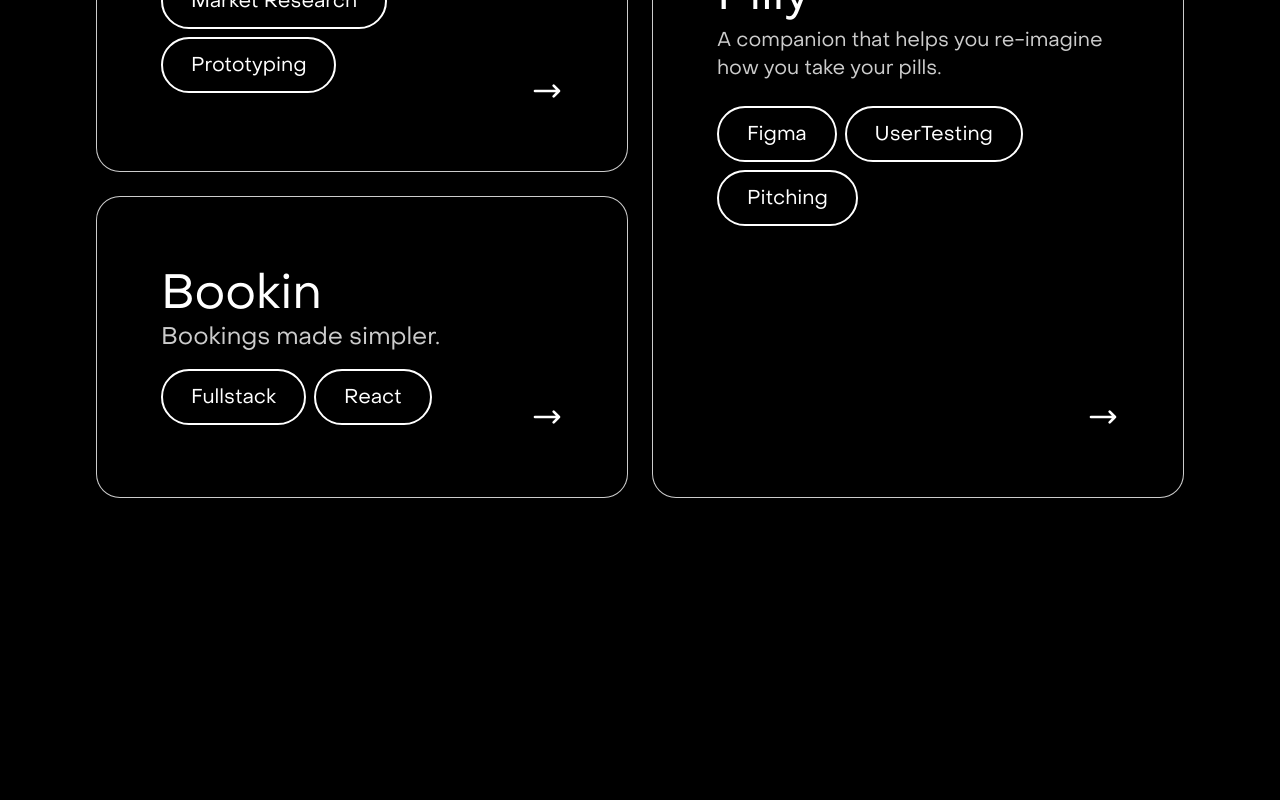
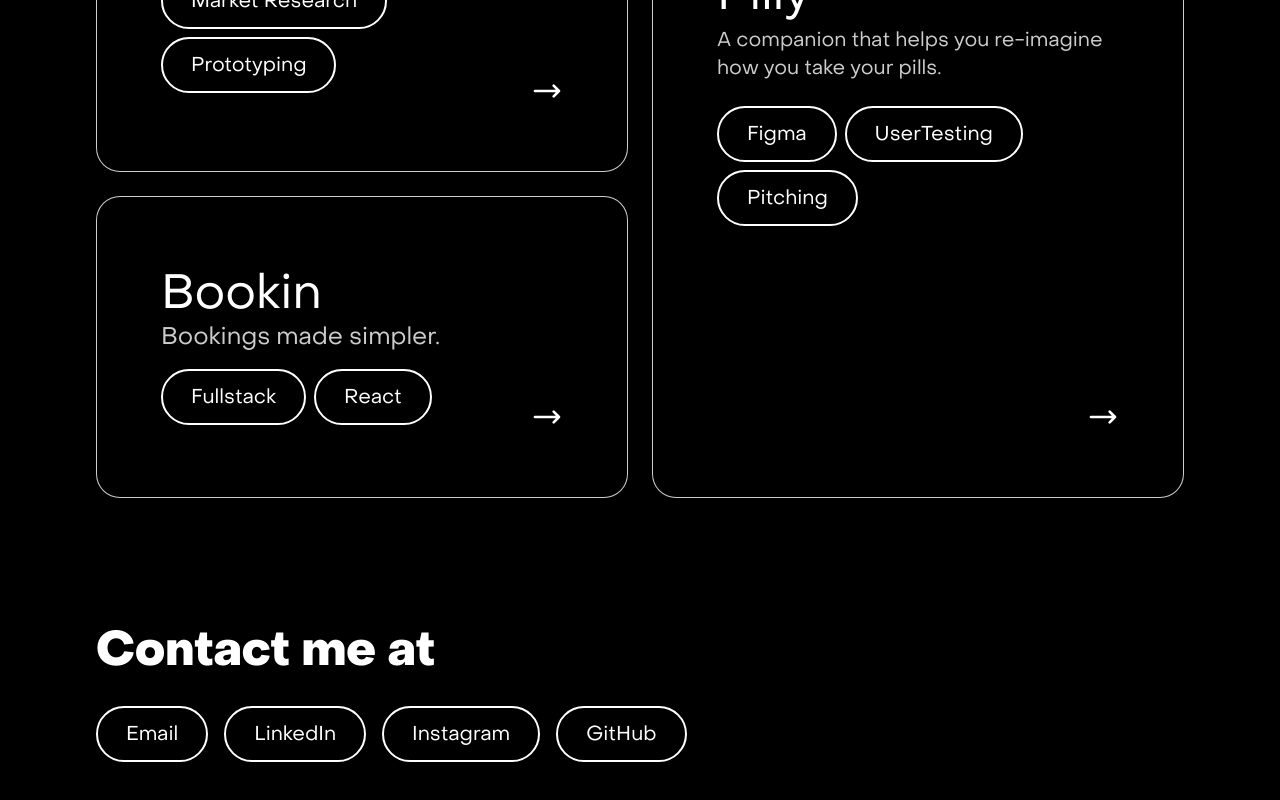
Before and after one commit to nchairna/Website-Portfolio, a Next.js app: page / in a window 1280 px wide. Shown: the part 1466-2266 px from the top of the page. Before the commit the page ends 2028 px from the top, so only its background shows below. Built offline with nearby package versions, Linux system fonts and the light colour scheme.

Commit message:
contact section added with hover on chai

```diff
--- /dev/null
+++ b/src/app/components/Footer.tsx
@@ -0,0 +1,57 @@
+"use client"
+
+export default function Footer() {
+  const buttonBaseClasses = `
+    inline-block
+    px-7 py-3
+    border-2 border-white
+    rounded-full
+    bg-transparent
+    text-white
+    font-['PPObjectSans-Regular']
+    text-base sm:text-lg md:text-xl
+    transition-all duration-300 ease-out
+    cursor-pointer
+    no-underline
+  `.trim().replace(/\s+/g, ' ');
+
+  return (
+    <footer className="bg-black text-white px-6 sm:px-12 md:px-24 py-16 w-full">
+      <div className="text-center lg:text-left">
+        <h2 className="text-4xl md:text-5xl font-['PPObjectSans-Heavy'] mb-8">
+          Contact me at
+        </h2>
+
+        <div className="flex flex-wrap justify-center lg:justify-start gap-4">
+          <a
+            href="mailto:chairnandon@gmail.com"
+            className={`${buttonBaseClasses} hover:bg-white hover:white hover:text-black`}
+          >
+            Email
+          </a>
+
+          <a
+            href="https://linkedin.com/in/your-profile"
+            className={`${buttonBaseClasses} hover:bg-blue-600 hover:border-blue-600 hover:text-white`}
+          >
+            LinkedIn
+          </a>
+
+          <a
+            href="https://instagram.com/your-profile"
+            className={`${buttonBaseClasses} hover:bg-gradient-to-r hover:from-purple-500 hover:to-pink-500 hover:border-pink-500 hover:text-white`}
+          >
+            Instagram
+          </a>
+
+          <a
+            href="https://github.com/your-username"
+            className={`${buttonBaseClasses} hover:bg-gray-800 hover:border-gray-600 hover:text-white`}
+          >
+            GitHub
+          </a>
+        </div>
+      </div>
+    </footer>
+  );
+}
--- a/src/app/components/Header.tsx
+++ b/src/app/components/Header.tsx
@@ -2,6 +2,7 @@
 
 // This file will be moved to src/app/components/Header.tsx for better organization.
 import { motion } from 'framer-motion';
+import { useState } from 'react';
 
 const chaiLetters = 'chai.'.split('');
 
@@ -34,8 +35,18 @@ const navVariants = {
 const navItems = ['projects', 'resume', 'contact'];
 
 const Header = () => {
+  const [isHovering, setIsHovering] = useState(false);
+  const [mousePosition, setMousePosition] = useState({ x: 0, y: 0 });
+
+  const handleMouseMove = (e: React.MouseEvent) => {
+    setMousePosition({
+      x: e.clientX ,
+      y: e.clientY
+    });
+  };
+
   return (
-    <header className="bg-black text-white px-6 sm:px-12 md:px-24 pt-8 sm:pt-12 pb-8 sm:pb-12 w-full">
+    <header className="bg-black text-white px-6 sm:px-12 md:px-24 pt-8 sm:pt-12 pb-8 sm:pb-12 w-full relative">
       {/* Navigation */}
       <nav className="flex justify-center lg:justify-start gap-6 sm:gap-12 md:gap-20 mb-24 sm:mb-48 md:mb-72">
         {navItems.map((item, i) => (
@@ -55,7 +66,7 @@ const Header = () => {
       {/* Main Title */}
       <div>
         <h1
-          className="font-['PPObjectSans-Heavy'] text-white text-[4rem] sm:text-[7rem] md:text-[10rem] lg:text-[14rem] leading-none text-center lg:text-left"
+          className="font-['PPObjectSans-Heavy']  text-white text-[4rem] sm:text-[7rem] md:text-[10rem] lg:text-[14rem] leading-none text-center lg:text-left"
           style={{ letterSpacing: '-0.07em' }}
         >
           {chaiLetters.map((char, i) => (
@@ -66,12 +77,37 @@ const Header = () => {
               custom={i}
               variants={letterVariants}
               style={{ display: 'inline-block' }}
+              className="cursor-pointer"
+              onMouseEnter={() => setIsHovering(true)}
+              onMouseLeave={() => setIsHovering(false)}
+              onMouseMove={handleMouseMove}
             >
               {char}
             </motion.span>
           ))}
         </h1>
       </div>
+
+      {/* Tooltip */}
+      {isHovering && (
+        <motion.div
+          className="fixed pointer-events-none z-50 bg-white border-black border-2 text-black px-3 py-2 rounded-full text-sm font-['PPObjectSans-heavy']"
+          style={{
+            left: mousePosition.x -50,
+            top: mousePosition.y -30,
+          }}
+          initial={{ opacity: 0, scale: 0.8, y: 10 }}
+          animate={{ opacity: 1, scale: 1, y: 0 }}
+          exit={{ opacity: 0, scale: 0.8, y: 10 }}
+          transition={{
+            duration: 0.5,
+            ease: [0.25, 0.46, 0.45, 0.94],
+            scale: { duration: 0.2 }
+          }}
+        >
+          contact chai
+        </motion.div>
+      )}
     </header>
   );
 };
--- a/src/app/page.tsx
+++ b/src/app/page.tsx
@@ -1,6 +1,7 @@
 import Header from './components/Header';
 import Skills from './components/Skills';
 import Projects from './components/Projects';
+import Footer from './components/Footer';
 
 export default function Page() {
   return (
@@ -8,6 +9,7 @@ export default function Page() {
       <Header />
       <Skills />
       <Projects />
+      <Footer  />
     </>
   );
 }
```
